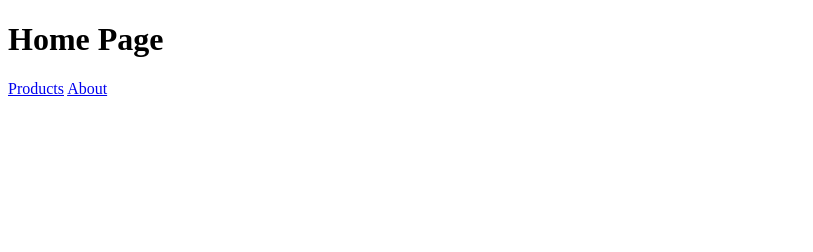
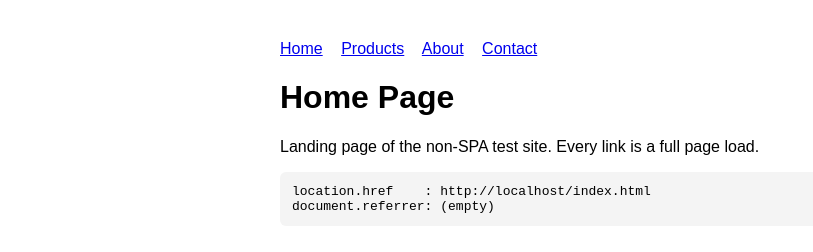
Before and after one commit to gvjr2002/nonspa, a plain HTML site: page index.html in a window 1280 px wide. Shown: the whole page, without its empty margins (0-813 px from the left). Drawn offline with Linux system fonts and the light colour scheme.

Commit message:
Update and rename a.html to index.html

```diff
--- a/a.html
+++ b/index.html
@@ -16,12 +16,31 @@
   </script>
   <!--End Wingify Async SmartCode -->
 
+  <meta charset="UTF-8">
+  <meta name="viewport" content="width=device-width, initial-scale=1">
   <title>Home</title>
+  <style>
+    body { font-family: Arial, sans-serif; max-width: 720px; margin: 40px auto; padding: 0 16px; }
+    nav a { margin-right: 14px; }
+    pre { background: #f4f4f4; padding: 12px; border-radius: 6px; }
+  </style>
 </head>
 <body>
+  <nav>
+    <a href="index.html">Home</a>
+    <a href="products.html">Products</a>
+    <a href="about.html">About</a>
+    <a href="contact.html">Contact</a>
+  </nav>
+
   <h1>Home Page</h1>
+  <p>Landing page of the non-SPA test site. Every link is a full page load.</p>
 
-  <a href="products.html">Products</a>
-  <a href="about.html">About</a>
+  <pre id="info"></pre>
+  <script>
+    document.getElementById('info').textContent =
+      'location.href    : ' + location.href + '\n' +
+      'document.referrer: ' + (document.referrer || '(empty)');
+  </script>
 </body>
 </html>
```
